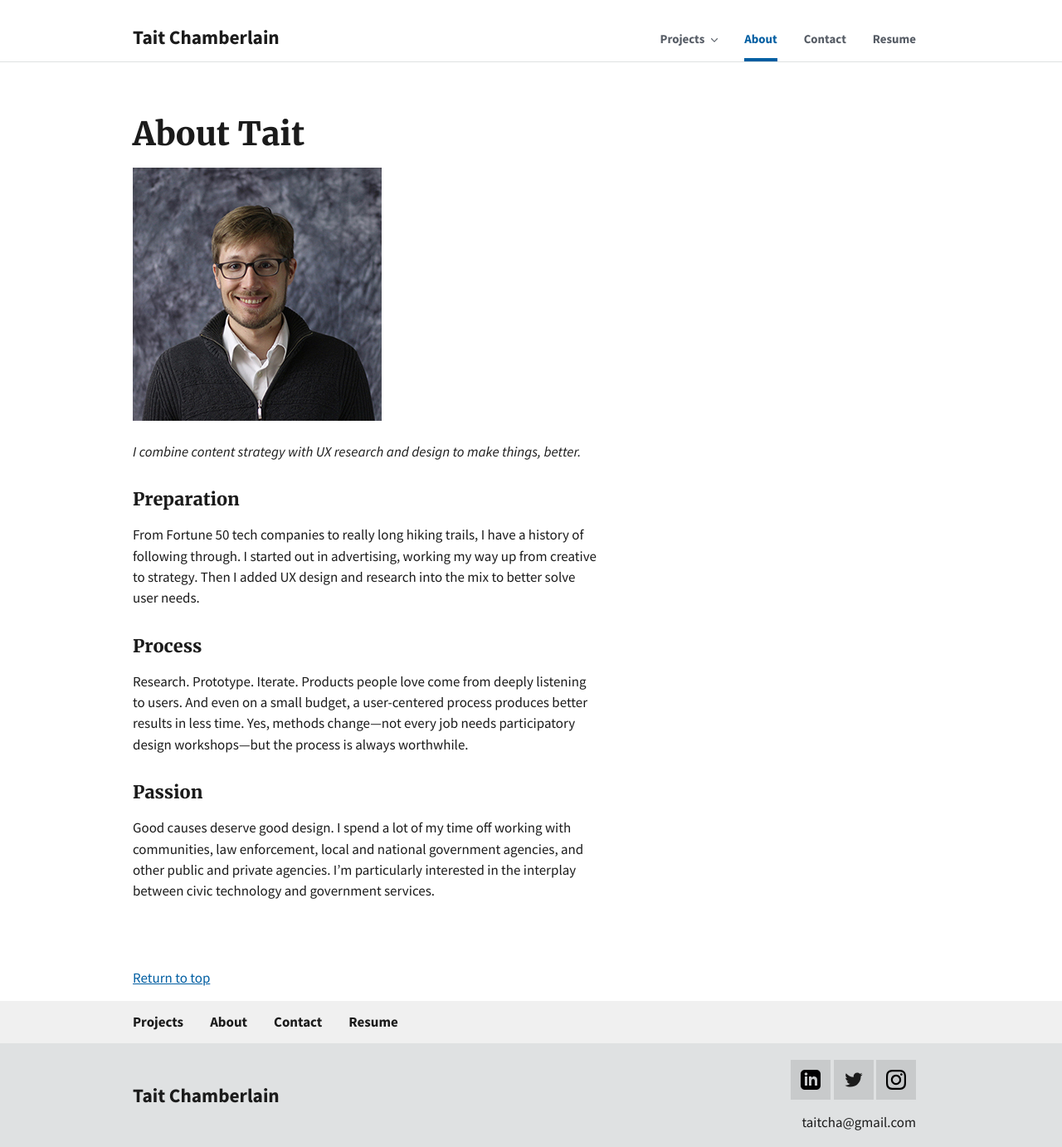
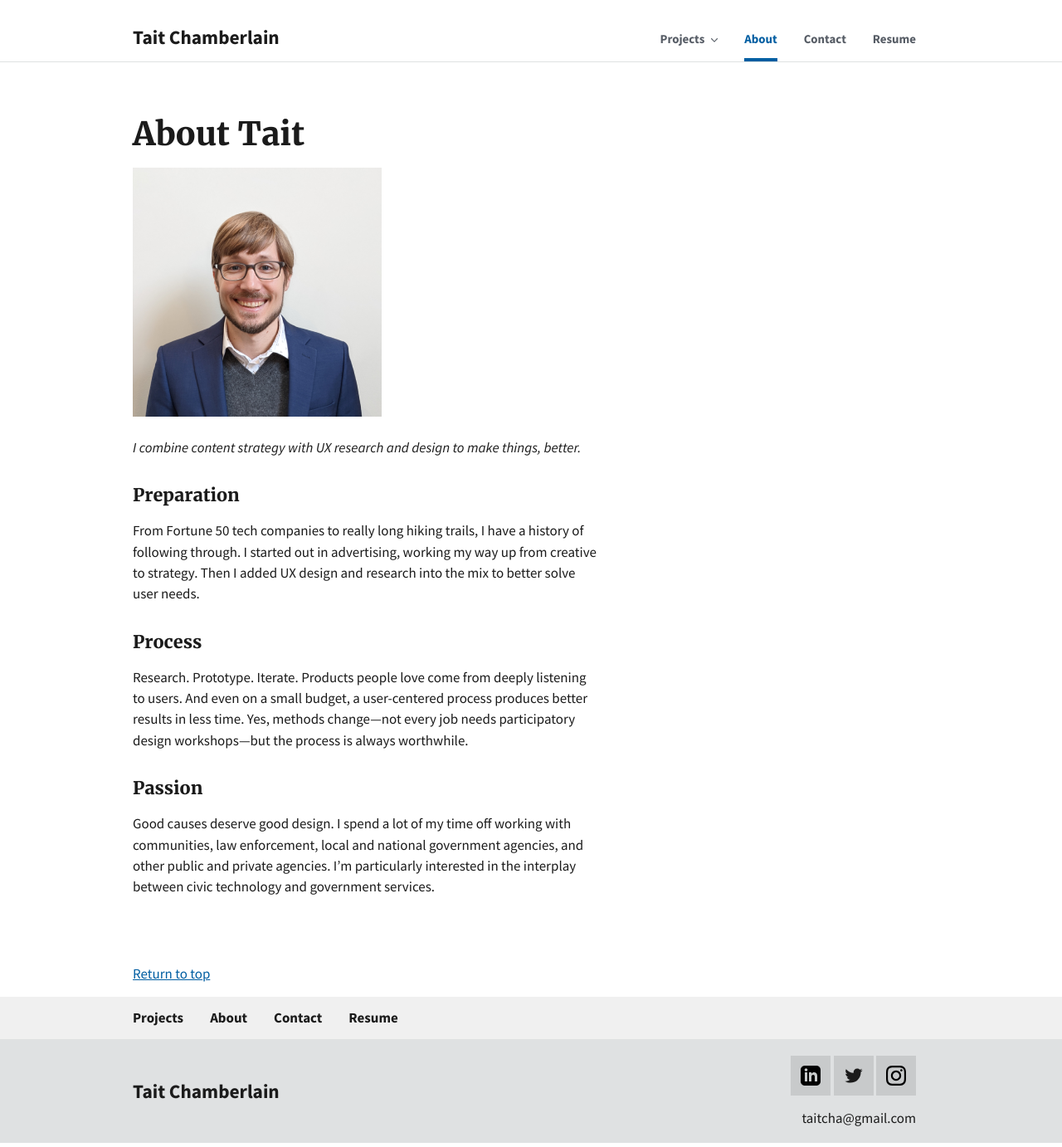
Before and after one commit to taitcha/taitcha.github.io, a Jekyll site: the page built from pages/about.md, in a window 1280 px wide. Shown: the whole page at 83% size. Built offline with Jekyll 4.4.1, drawn with Linux system fonts in a browser that asks for light colours.

Commit message:
new portrait

```diff
--- a/pages/about.md
+++ b/pages/about.md
@@ -4,7 +4,7 @@ layout: page
 permalink: about.html
 ---
 
-![alt text](assets/img/portrait.jpg "Picture of Tait Chamberlain")
+![alt text](assets/img/portrait.png "Picture of Tait Chamberlain")
 
 *I combine content strategy with UX research and design to make things, better.*
 
```
Also changed, not shown: assets/img/portrait.png (added), 4 other files.
